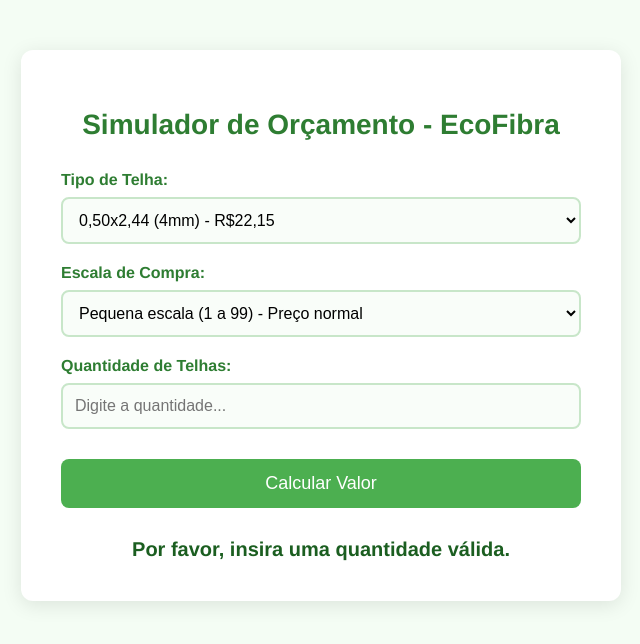
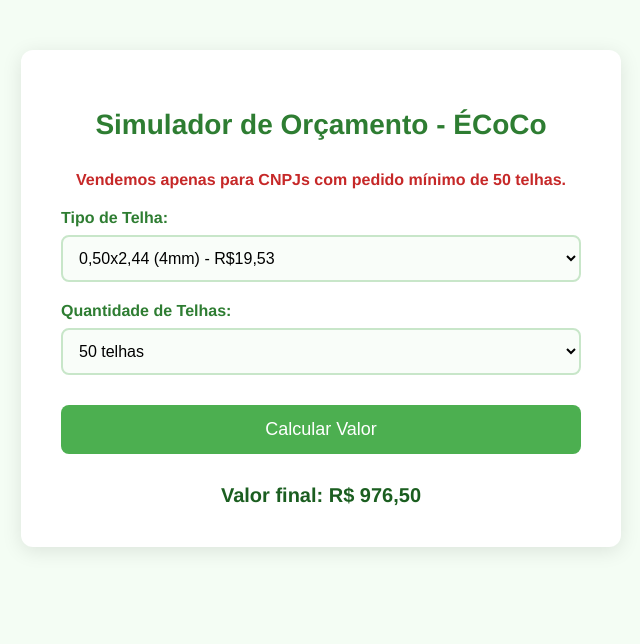
Before and after one commit to yBarross/Or-amento, a plain HTML site: page index.html in a window 1280 px wide. Both pictures are taken after a click on the button "Calcular Valor". Shown: the whole page, without its empty margins (319-959 px from the left). Drawn offline with Linux system fonts and the light colour scheme.

Commit message:
Add files via upload

```diff
--- a/index.html
+++ b/index.html
@@ -3,7 +3,7 @@
 <head>
   <meta charset="UTF-8" />
   <meta name="viewport" content="width=device-width, initial-scale=1.0" />
-  <title>Simulador de Orçamento | EcoFibra</title>
+  <title>Simulador de Orçamento | ÉCoCo</title>
   <style>
     * {
       box-sizing: border-box;
@@ -39,7 +39,7 @@
       color: #2e7d32;
     }
 
-    select, input[type="number"] {
+    select {
       width: 100%;
       padding: 12px;
       margin-top: 8px;
@@ -84,23 +84,17 @@
 </head>
 <body>
   <div class="container">
-    <h1>Simulador de Orçamento - EcoFibra</h1>
+    <h1>Simulador de Orçamento - ÉCoCo</h1>
+    <p style="text-align: center; font-weight: bold; color: #c62828;">Vendemos apenas para CNPJs com pedido mínimo de 50 telhas.</p>
 
     <label for="tipoTelha">Tipo de Telha:</label>
     <select id="tipoTelha">
-      <option value="22.15">0,50x2,44 (4mm) - R$22,15</option>
-      <option value="135.28">1,10x2,44 (6mm) - R$135,28</option>
-    </select>
-
-    <label for="escala">Escala de Compra:</label>
-    <select id="escala">
-      <option value="1">Pequena escala (1 a 99) - Preço normal</option>
-      <option value="2">Média escala (100 a 499) - 10% de desconto</option>
-      <option value="3">Larga escala (500 ou mais) - 20% de desconto</option>
+      <option value="19.53">0,50x2,44 (4mm) - R$19,53</option>
+      <option value="119.72">1,10x2,44 (6mm) - R$119,72</option>
     </select>
 
     <label for="quantidade">Quantidade de Telhas:</label>
-    <input type="number" id="quantidade" placeholder="Digite a quantidade..." min="1" />
+    <select id="quantidade"></select>
 
     <button class="button" onclick="calcularOrcamento()">Calcular Valor</button>
 
@@ -108,6 +102,16 @@
   </div>
 
   <script>
+    window.onload = function () {
+      const selectQuantidade = document.getElementById("quantidade");
+      for (let i = 50; i <= 1500; i += 50) {
+        const option = document.createElement("option");
+        option.value = i;
+        option.textContent = `${i} telhas`;
+        selectQuantidade.appendChild(option);
+      }
+    };
+
     function formatarValor(valor) {
       return valor.toLocaleString('pt-BR', {
         style: 'currency',
@@ -117,35 +121,9 @@
 
     function calcularOrcamento() {
       const precoTelha = parseFloat(document.getElementById("tipoTelha").value);
-      const escala = parseInt(document.getElementById("escala").value);
       const quantidade = parseInt(document.getElementById("quantidade").value);
-      let valorFinal = 0;
 
-      if (isNaN(quantidade) || quantidade < 1) {
-        document.getElementById("resultado").innerText = "Por favor, insira uma quantidade válida.";
-        return;
-      }
-
-      if (escala === 1 && (quantidade < 1 || quantidade > 99)) {
-        document.getElementById("resultado").innerText = "Quantidade inválida para pequena escala.";
-        return;
-      } else if (escala === 2 && (quantidade < 100 || quantidade > 499)) {
-        document.getElementById("resultado").innerText = "Quantidade inválida para média escala.";
-        return;
-      } else if (escala === 3 && quantidade < 500) {
-        document.getElementById("resultado").innerText = "Quantidade inválida para larga escala.";
-        return;
-      }
-
-      let precoFinal = precoTelha;
-
-      if (escala === 2) {
-        precoFinal *= 0.9; // 10% desconto
-      } else if (escala === 3) {
-        precoFinal *= 0.8; // 20% desconto
-      }
-
-      valorFinal = precoFinal * quantidade;
+      const valorFinal = precoTelha * quantidade;
 
       document.getElementById("resultado").innerText = `Valor final: ${formatarValor(valorFinal)}`;
     }
```
